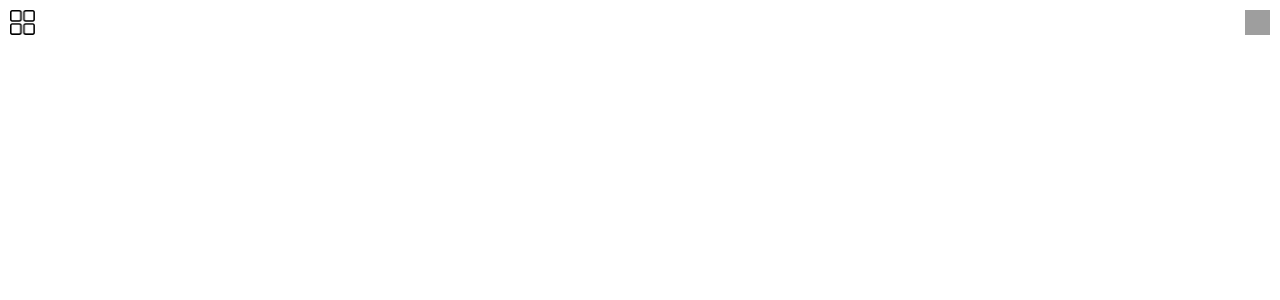
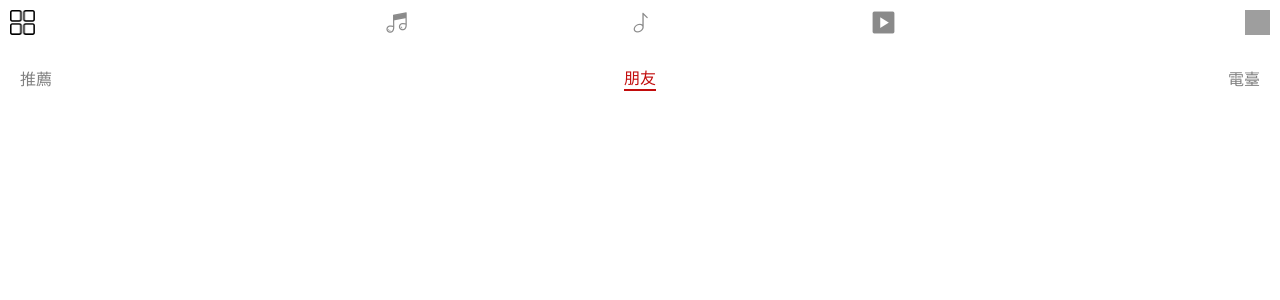
Before and after one commit to varwym/audioPlayer, a Vue app: page / in a window 1280 px wide. Shown: the top 300 px of the page. Built offline with nearby package versions, Linux system fonts and the light colour scheme; grey boxes are pictures that could not be loaded.

Commit message:
添加nav

```diff
--- a/src/components/home/Header.vue
+++ b/src/components/home/Header.vue
@@ -3,7 +3,7 @@
         <a class="home_icon home_menu"></a>
         <div class="home_iconCenter">
             <a class="home_icon home_music"></a>
-            <a class="home_icon home_note1_select"></a>
+            <a class="home_icon home_note1"></a>
             <a class="home_icon home_video"></a>
         </div>
         <a class="home_icon home_search"></a>
--- /dev/null
+++ b/src/components/home/Nav.vue
@@ -0,0 +1,25 @@
+<template>
+    <ul class="nav_list">
+        <li v-bind:class="{nav_list_li_select: selectId === 0}" @click="changeSelectId(0)">推薦</li>
+        <li v-bind:class="{nav_list_li_select: selectId === 1}" @click="changeSelectId(1)">朋友</li>
+        <li v-bind:class="{nav_list_li_select: selectId === 2}" @click="changeSelectId(2)">電臺</li>
+    </ul>
+</template>
+<script>
+    export default {
+        name: 'Nav',
+        data () {
+            return {
+                selectId: 1
+            }
+        },
+        methods: {
+            changeSelectId (id) {
+                this.selectId = id;
+            }
+        }
+    }
+</script>
+<style lang="less" scoped>
+@import "../../styles/nav.less";
+</style>
--- a/src/styles/header.less
+++ b/src/styles/header.less
@@ -1,16 +1,22 @@
 @import "common.less";
 
 header {
-    position: fixed;
-    top: 0;
-    left: 0;
     width: 100%;
     height: 45px;
     background-color: white;
+    display: -webkit-box;
+    display: -ms-flexbox;
     display: flex;
-    flex-direction: row;
-    align-items: center;
-    justify-content: space-between;
+    -webkit-box-orient: horizontal;
+    -webkit-box-direction: normal;
+        -ms-flex-direction: row;
+            flex-direction: row;
+    -webkit-box-align: center;
+        -ms-flex-align: center;
+            align-items: center;
+    -webkit-box-pack: justify;
+        -ms-flex-pack: justify;
+            justify-content: space-between;
 }
 .home_icon {
     position: relative;
@@ -28,5 +34,36 @@ header {
     background-image: url('../assets/home_search.png');
 }
 .home_iconCenter {
-
+    display: -webkit-box;
+    display: -ms-flexbox;
+    display: flex;
+    -webkit-box-orient: horizontal;
+    -webkit-box-direction: normal;
+        -ms-flex-direction: row;
+            flex-direction: row;
+    -webkit-box-align: center;
+        -ms-flex-align: center;
+            align-items: center;
+    -webkit-box-pack: justify;
+        -ms-flex-pack: justify;
+            justify-content: space-between;
+    width: 40%;
 }
+.home_music {
+    background-image: url('../assets/home_music.png');
+}
+.home_music_select {
+    background-image: url('../assets/home_music_select.png');
+}
+.home_note1 {
+    background-image: url('../assets/home_note1.png');
+}
+.home_note1_select {
+    background-image: url('../assets/home_note1_select.png');
+}
+.home_video {
+    background-image: url('../assets/home_video.png');
+}
+.home_video_select {
+    background-image: url('../assets/home_video_select.png');
+}
--- /dev/null
+++ b/src/styles/nav.less
@@ -0,0 +1,14 @@
+.nav_list {
+    list-style: none;
+    display: flex;
+    flex-direction: row;
+    align-items: center;
+    justify-content: space-between;
+    margin: 20px 0 20px 0;
+    padding: 0 20px 0 20px;
+    color: gray;
+}
+.nav_list_li_select {
+    color: #c20c0c;
+    border-bottom: solid 2px #c20c0c;
+}
--- a/src/views/Home.vue
+++ b/src/views/Home.vue
@@ -1,6 +1,7 @@
 <template>
   <div>
     <Header />
+    <Nav />
   </div>
 </template>
 
@@ -8,11 +9,13 @@
 // @ is an alias to /src
 import Header from '@/components/home/Header.vue';
 import ListView from '@/components/home/ListView.vue';
+import Nav from '@/components/home/Nav.vue';
 export default {
   name: 'home',
   components: {
     Header,
-    ListView
+    ListView,
+    Nav
   }
 }
 </script>
```
